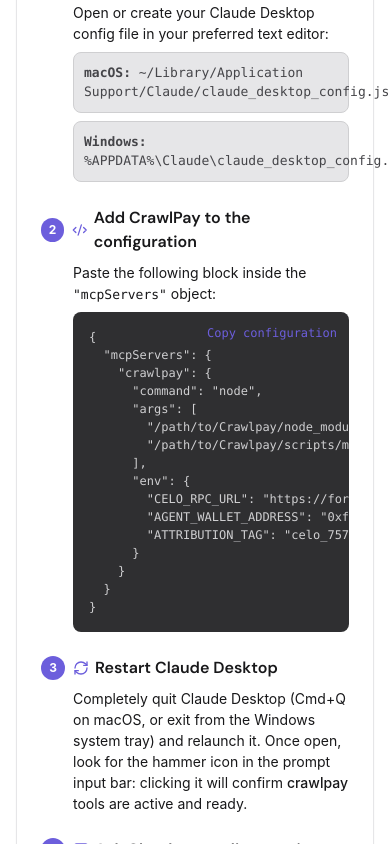
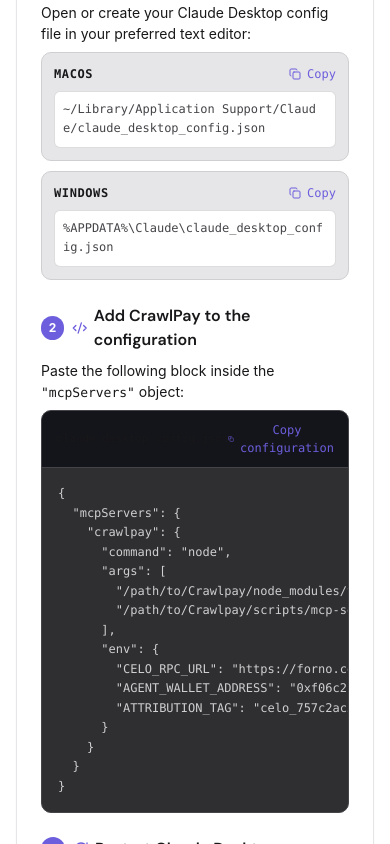
Before and after one commit to Michaelolawale/Crawlpay, a Next.js app: page /docs in a window 390 px wide. Shown: the part 1360-2204 px from the top of the page. Built offline with nearby package versions, Linux system fonts and the light colour scheme.

Commit message:
fix: make Claude Desktop config path cards responsive and prevent text overflow

```diff
--- a/src/app/docs/page.tsx
+++ b/src/app/docs/page.tsx
@@ -12,6 +12,8 @@ import {
   FolderOpen,
   RefreshCw,
   MessageSquare,
+  Copy,
+  Check,
 } from 'lucide-react';
 import { SiteHeader, focusRing } from '@/components/SiteHeader';
 import { SiteFooter } from '@/components/SiteFooter';
@@ -132,29 +134,44 @@ export default function DocsPage() {
                   Open your Claude Desktop configuration file
                 </h3>
               </div>
-              <p className="text-[14px] text-graphite-700 dark:text-graphite-300 pl-8">
+              <p className="text-[14px] text-graphite-700 dark:text-graphite-300 pl-0 sm:pl-8">
                 Open or create your Claude Desktop config file in your preferred text editor:
               </p>
-              <div className="pl-8 space-y-2 text-[13px] font-mono">
-                <div className="p-2.5 rounded-[8px] bg-graphite-100 dark:bg-graphite-900 border border-graphite-200 dark:border-graphite-800 text-graphite-800 dark:text-graphite-200 flex items-center justify-between">
-                  <span><strong>macOS:</strong> ~/Library/Application Support/Claude/claude_desktop_config.json</span>
+              <div className="pl-0 sm:pl-8 space-y-2.5 text-[13px] font-mono">
+                {/* macOS Config Path Card */}
+                <div className="p-3 rounded-[10px] bg-graphite-100 dark:bg-graphite-900 border border-graphite-200 dark:border-graphite-800 text-graphite-800 dark:text-graphite-200 space-y-2">
+                  <div className="flex items-center justify-between">
+                    <span className="font-semibold text-[12px] text-ink dark:text-white uppercase tracking-wider">macOS</span>
                     <button
                       type="button"
                       onClick={() => copy('~/Library/Application Support/Claude/claude_desktop_config.json', 'path-mac')}
-                    className={`text-violet hover:underline text-[12px] shrink-0 ml-2 ${focusRing}`}
+                      className={`inline-flex items-center gap-1.5 text-violet hover:underline text-[12px] font-medium cursor-pointer ${focusRing}`}
                     >
-                    {copiedKey === 'path-mac' ? 'Copied' : 'Copy'}
+                      {copiedKey === 'path-mac' ? <Check className="size-3 text-emerald-500" /> : <Copy className="size-3" />}
+                      <span>{copiedKey === 'path-mac' ? 'Copied' : 'Copy'}</span>
                     </button>
                   </div>
-                <div className="p-2.5 rounded-[8px] bg-graphite-100 dark:bg-graphite-900 border border-graphite-200 dark:border-graphite-800 text-graphite-800 dark:text-graphite-200 flex items-center justify-between">
-                  <span><strong>Windows:</strong> %APPDATA%\Claude\claude_desktop_config.json</span>
+                  <div className="p-2 rounded-[6px] bg-white dark:bg-[#121317] border border-graphite-200/70 dark:border-graphite-800 text-[12px] font-mono text-graphite-700 dark:text-graphite-300 break-all select-all leading-relaxed">
+                    ~/Library/Application Support/Claude/claude_desktop_config.json
+                  </div>
+                </div>
+
+                {/* Windows Config Path Card */}
+                <div className="p-3 rounded-[10px] bg-graphite-100 dark:bg-graphite-900 border border-graphite-200 dark:border-graphite-800 text-graphite-800 dark:text-graphite-200 space-y-2">
+                  <div className="flex items-center justify-between">
+                    <span className="font-semibold text-[12px] text-ink dark:text-white uppercase tracking-wider">Windows</span>
                     <button
                       type="button"
                       onClick={() => copy('%APPDATA%\\Claude\\claude_desktop_config.json', 'path-win')}
-                    className={`text-violet hover:underline text-[12px] shrink-0 ml-2 ${focusRing}`}
+                      className={`inline-flex items-center gap-1.5 text-violet hover:underline text-[12px] font-medium cursor-pointer ${focusRing}`}
                     >
-                    {copiedKey === 'path-win' ? 'Copied' : 'Copy'}
+                      {copiedKey === 'path-win' ? <Check className="size-3 text-emerald-500" /> : <Copy className="size-3" />}
+                      <span>{copiedKey === 'path-win' ? 'Copied' : 'Copy'}</span>
                     </button>
+                  </div>
+                  <div className="p-2 rounded-[6px] bg-white dark:bg-[#121317] border border-graphite-200/70 dark:border-graphite-800 text-[12px] font-mono text-graphite-700 dark:text-graphite-300 break-all select-all leading-relaxed">
+                    %APPDATA%\Claude\claude_desktop_config.json
+                  </div>
                 </div>
               </div>
             </div>
@@ -168,11 +185,13 @@ export default function DocsPage() {
                   Add CrawlPay to the configuration
                 </h3>
               </div>
-              <p className="text-[14px] text-graphite-700 dark:text-graphite-300 pl-8">
+              <p className="text-[14px] text-graphite-700 dark:text-graphite-300 pl-0 sm:pl-8">
                 Paste the following block inside the <code className="font-mono text-ink dark:text-white text-[13px]">&quot;mcpServers&quot;</code> object:
               </p>
-              <div className="pl-8">
-                <div className="relative rounded-[8px] bg-graphite-900 p-4 font-mono text-[12px] text-graphite-200 overflow-x-auto">
+              <div className="pl-0 sm:pl-8">
+                <div className="rounded-[10px] bg-graphite-900 border border-graphite-800 overflow-hidden font-mono text-[12px]">
+                  <div className="flex items-center justify-between px-3.5 py-2.5 border-b border-graphite-800 bg-[#14151a]">
+                    <span className="text-[11px] font-mono text-graphite-400">claude_desktop_config.json</span>
                     <button
                       type="button"
                       onClick={() =>
@@ -200,11 +219,13 @@ export default function DocsPage() {
                           'claude-cfg'
                         )
                       }
-                    className={`absolute top-3 right-3 text-violet hover:underline text-[12px] ${focusRing}`}
+                      className={`inline-flex items-center gap-1.5 text-violet hover:underline text-[12px] font-medium cursor-pointer ${focusRing}`}
                     >
-                    {copiedKey === 'claude-cfg' ? 'Copied' : 'Copy configuration'}
+                      {copiedKey === 'claude-cfg' ? <Check className="size-3 text-emerald-400" /> : <Copy className="size-3" />}
+                      <span>{copiedKey === 'claude-cfg' ? 'Copied' : 'Copy configuration'}</span>
                     </button>
-                  <pre>{`{
+                  </div>
+                  <pre className="p-4 text-graphite-200 overflow-x-auto leading-relaxed">{`{
   "mcpServers": {
     "crawlpay": {
       "command": "node",
@@ -233,7 +254,7 @@ export default function DocsPage() {
                   Restart Claude Desktop
                 </h3>
               </div>
-              <p className="text-[14px] text-graphite-700 dark:text-graphite-300 pl-8">
+              <p className="text-[14px] text-graphite-700 dark:text-graphite-300 pl-0 sm:pl-8">
                 Completely quit Claude Desktop (Cmd+Q on macOS, or exit from the Windows system tray) and relaunch it. Once open, look for the hammer icon in the prompt input bar: clicking it will confirm <strong className="text-ink dark:text-white font-medium">crawlpay</strong> tools are active and ready.
               </p>
             </div>
@@ -247,10 +268,10 @@ export default function DocsPage() {
                   Ask Claude to audit your site
                 </h3>
               </div>
-              <p className="text-[14px] text-graphite-700 dark:text-graphite-300 pl-8">
+              <p className="text-[14px] text-graphite-700 dark:text-graphite-300 pl-0 sm:pl-8">
                 Ask Claude directly in chat. It will invoke CrawlPay&apos;s crawler and report back with findings and code fixes:
               </p>
-              <div className="pl-8 grid sm:grid-cols-2 gap-2 text-[13px]">
+              <div className="pl-0 sm:pl-8 grid sm:grid-cols-2 gap-2 text-[13px]">
                 <div className="p-3 rounded-[8px] bg-graphite-100 dark:bg-graphite-900 border border-graphite-200 dark:border-graphite-800 text-graphite-800 dark:text-graphite-200">
                   &ldquo;Why isn&apos;t my site https://example.com showing up in ChatGPT or Perplexity?&rdquo;
                 </div>
```
Lines whose indentation alone changed are shown as unchanged.
